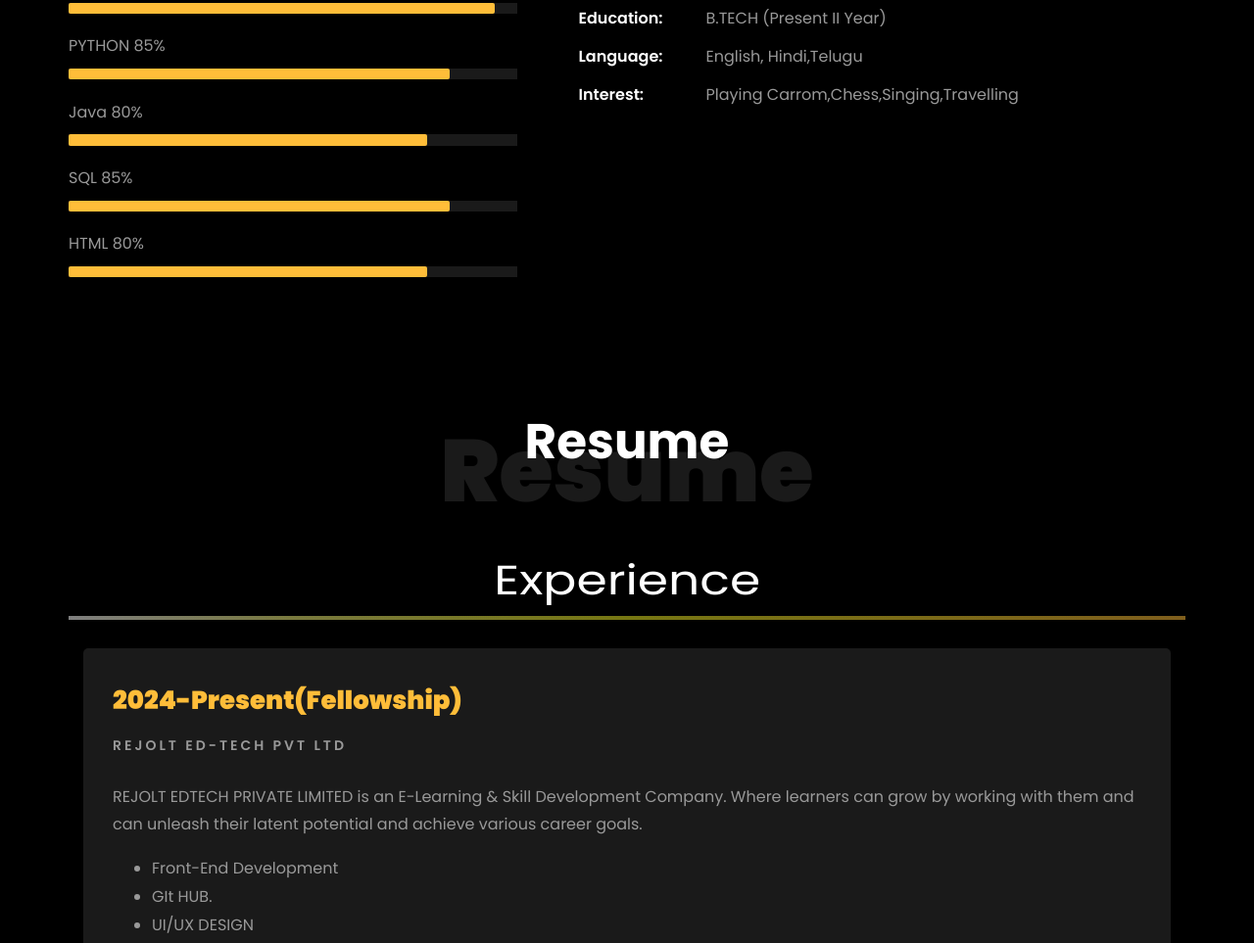
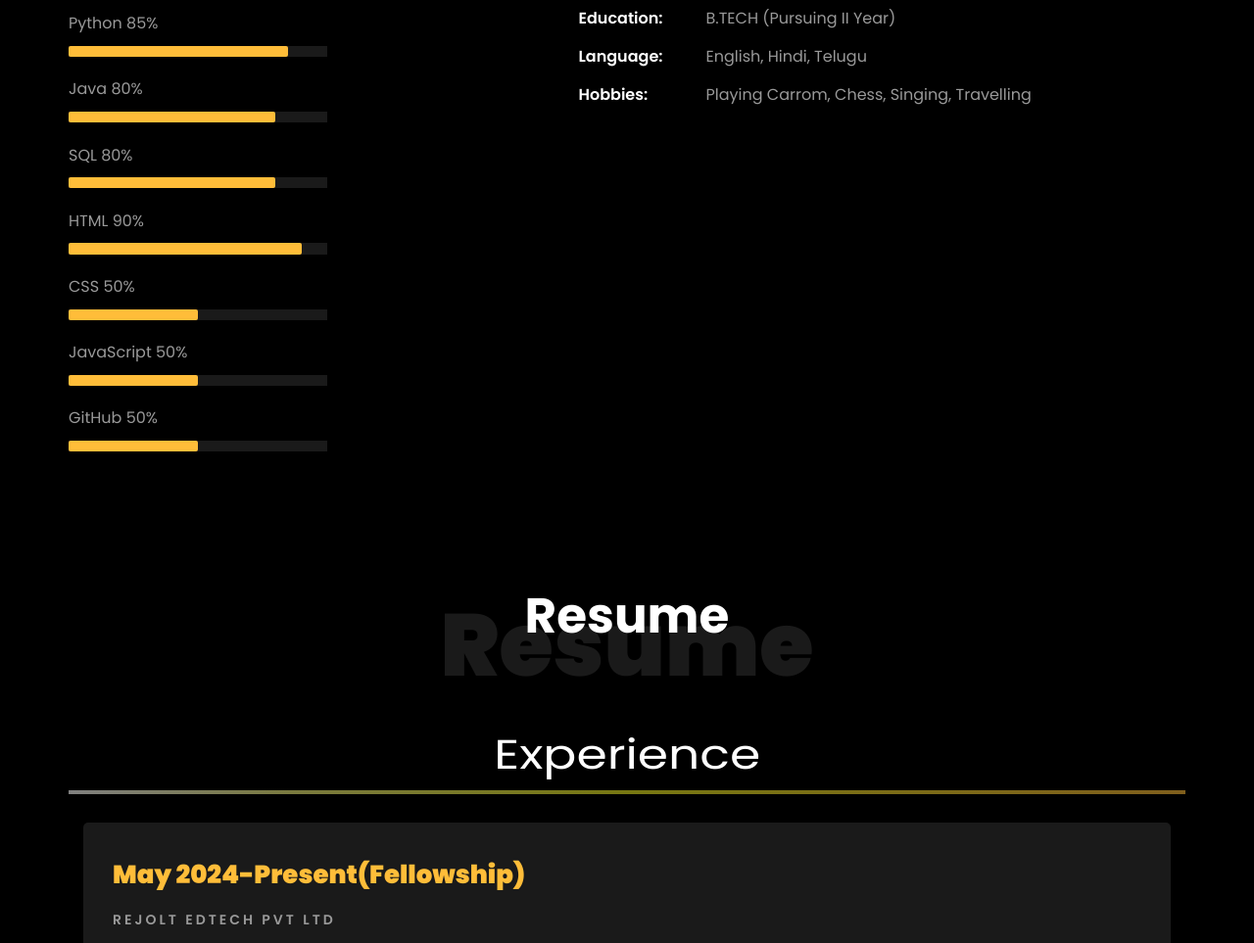
Before and after one commit to Hackstarr/Portfolio, a plain HTML site: page index.html in a window 1280 px wide. Shown: the part 1111-2074 px from the top of the page at 98% size. Drawn offline with Linux system fonts and the light colour scheme; files whose address does not match are found by name.

Commit message:
Update index.html

```diff
--- a/index.html
+++ b/index.html
@@ -210,7 +210,7 @@
 								<div class="row">
 									<div class="col-sm-6 col-md-5">
 									  <div class="about-img">
-										<img src="dp2.png"
+										<img src="C:\Users\admin\Desktop\Mohan\html\dp3.png"
 										class="img-fluid rounded b-shadow-a" alt="">
 									  </div>
 									</div>
@@ -218,7 +218,7 @@
 									<div class="col-sm-6 col-md-7">
 									  <div class="about-info">
 										<p><span class="title-s">Name: </span> <span>Bestha Mohan Krishna</span></p>
-										<p><span class="title-s">Address: </span> <span>Kurnool,A.P, India</span></p>
+										<p><span class="title-s">Address: </span> <span>Kurnool, A.P, India</span></p>
 									  </div>
 									</div>
 								  </div>
@@ -231,7 +231,7 @@
 											aria-valuemax="100"></div>
 									</div>
 
-									<span>PYTHON</span> <span class="pull-right">85%</span>
+									<span>Python</span> <span class="pull-right">85%</span>
 									<div class="progress">
 										<div class="progress-bar" role="progressbar" style="width: 85%" aria-valuenow="85" aria-valuemin="0"
 											aria-valuemax="100"></div>
@@ -243,23 +243,34 @@
 											aria-valuemax="100"></div>
 									</div>
 
-									<span>SQL</span> <span class="pull-right">85%</span>
+									<span>SQL</span> <span class="pull-right">80%</span>
 									<div class="progress">
-										<div class="progress-bar" role="progressbar" style="width: 85%" aria-valuenow="85" aria-valuemin="0"
+										<div class="progress-bar" role="progressbar" style="width: 80%" aria-valuenow="80" aria-valuemin="0"
 											aria-valuemax="100"></div>
 									</div>
 
-									<span>HTML</span> <span class="pull-right">80%</span>
+									<span>HTML</span> <span class="pull-right">90%</span>
 									<div class="progress">
-										<div class="progress-bar" role="progressbar" style="width: 80%" aria-valuenow="80" aria-valuemin="0"
-											aria-valuemax="100"></div>
-
-									<span></span> <span class="pull-right"></span>
-									<div class="progress">
-										<div class="progress-bar" role="progressbar" style="width: 85%" aria-valuenow="85" aria-valuemin="0"
+										<div class="progress-bar" role="progressbar" style="width: 90%" aria-valuenow="90" aria-valuemin="0"
 											aria-valuemax="100"></div>
 									</div>
 
+									<span>CSS</span> <span class="pull-right">50%</span>
+									<div class="progress">
+										<div class="progress-bar" role="progressbar" style="width: 50%" aria-valuenow="50" aria-valuemin="0"
+											aria-valuemax="100"></div>
+									</div>
+
+									<span>JavaScript</span> <span class="pull-right">50%</span>
+									<div class="progress">
+										<div class="progress-bar" role="progressbar" style="width: 50%" aria-valuenow="50" aria-valuemin="0"
+											aria-valuemax="100"></div>
+									</div>
+
+									<span>GitHub</span> <span class="pull-right">50%</span>
+									<div class="progress">
+										<div class="progress-bar" role="progressbar" style="width: 50%" aria-valuenow="50" aria-valuemin="0"
+											aria-valuemax="100"></div>
 
 									</div>
 								</div>
@@ -274,11 +285,11 @@
 								<h1 class="big">About</h1>
 								<h2 class="mb-4">About Me</h2>
 
-								<p>I am proficient in front-end development and programming, creating dynamic and user-friendly web interfaces. Skilled in HTML, CSS, JavaScript, and modern frameworks, I excel in designing and implementing responsive and visually appealing websites.</p>
+								<p>I am  proficient in front-end development and programming, creating dynamic and user-friendly web interfaces. Skilled in HTML, CSS, JavaScript, and modern frameworks, I excel in designing and implementing responsive and visually appealing websites.</p>
 								<ul class="about-info mt-4 px-md-0 px-2">
-									<li class="d-flex"><span>Education:</span> <span>B.TECH (Present II Year)</span></li>
-									<li class="d-flex"><span>Language:</span> <span>English, Hindi,Telugu</span></li>
-									<li class="d-flex"><span>Interest:</span><span>Playing Carrom,Chess,Singing,Travelling</span></li>
+									<li class="d-flex"><span>Education:</span> <span>B.TECH (Pursuing II Year)</span></li>
+									<li class="d-flex"><span>Language:</span> <span>English,  Hindi, Telugu</span></li>
+									<li class="d-flex"><span>Hobbies:</span><span>Playing Carrom, Chess,     Singing,           Travelling</span></li>
 
 								</ul>
 							</div>
@@ -309,14 +320,14 @@
 		<div >
 				<div >
 					<div class="resume-wrap ftco-animate">
-						<span class="date">2024-Present(Fellowship)</span>
+						<span class="date">May  2024-Present(Fellowship)</span>
 						<h2></h2>
-						<span class="position">REJOLT ED-TECH PVT LTD</span>
+						<span class="position">REJOLT EDTECH PVT LTD</span>
 						<p class="mt-4">REJOLT EDTECH PRIVATE LIMITED is an E-Learning & Skill Development Company. Where learners can grow by working with them and can unleash their latent potential and achieve various career goals.
 							<ul>
 								<li>Front-End Development</li>
 								<li> GIt HUB.</li>
-								<li>UI/UX DESIGN</li>
+								<!-- <li>UI/UX DESIGN</li> -->
 							</ul>
 						</p>
 					</div>
@@ -339,7 +350,7 @@
     			<div class="col-md-6">
     				<div class="resume-wrap ftco-animate">
     					<span class="date">2022-2024</span>
-    					<h2>Bachelor of Engineering(Present II Year)</h2>
+    					<h2>Bachelor of Engineering(Pursuing II Year)</h2>
     					<span class="position">Vardhaman College Of Engineering</span>
     				</div>
     			</div>
@@ -348,7 +359,7 @@
     				<div class="resume-wrap ftco-animate">
     					<span class="date">2020-2022</span>
     					<h2>Intermediate</h2>
-    					<span class="position">Narayana JR College</span>
+    					<span class="position">Narayana JR College                      </span>
     				</div>
 					<div class="resume-wrap ftco-animate">
     					<span class="date">2016-2020</span>
@@ -397,7 +408,7 @@
     		<div class="row justify-content-center mt-5">
 
     			<div class="col-md-6 text-center ftco-animate">
-    				<p><a href="B.MOHAN KRISHNA_RESUME.pdf" class="btn btn-primary py-4 px-5" target="_blank">Download RESUME</a></p>
+    				<p><a href="D:\person\B.MOHAN KRISHNA_RESUME.pdf" class="btn btn-primary py-4 px-5" target="_blank">Download RESUME</a></p>
     			</div>
     		</div>
     	</div>
@@ -420,7 +431,7 @@
           			<span class="icon-map-signs"></span>
           		</div>
           		<h3 class="mb-4">Address</h3>
-	            <p>Kurnool,A.P, India</p>
+	            <p>Kurnool, A.P,  India</p>
 	          </div>
           </div>
           <div class="col-md-6 col-lg-3 d-flex ftco-animate">
@@ -429,7 +440,7 @@
           			<span class="icon-phone2"></span>
           		</div>
           		<h3 class="mb-4">Contact Number</h3>
-	            <p><a href="tel://+919347166240">+91 9347166240</a></p>
+	            <p><a href="tel://0101010101">+91 9347166240</a></p>
 	          </div>
           </div>
           <div class="col-md-6 col-lg-3 d-flex ftco-animate">
@@ -447,7 +458,7 @@
           			<span class="icon-globe"></span>
           		</div>
           		<h3 class="mb-4">Download Resume</h3>
-	            <p><a href="B.MOHAN KRISHNA_RESUME.pdf" target="_blank">resumelink</a></p>
+	            <p><a href="D:\person\B.MOHAN KRISHNA_RESUME.pdf" target="_blank">resumelink</a></p>
 	          </div>
           </div>
 
```
